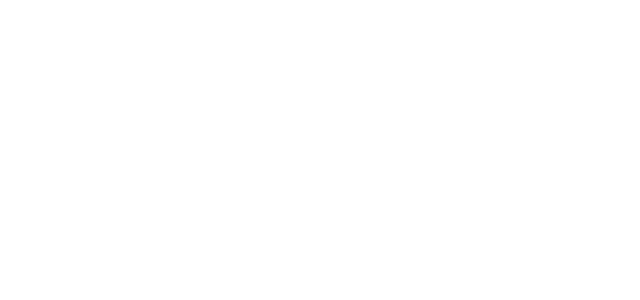
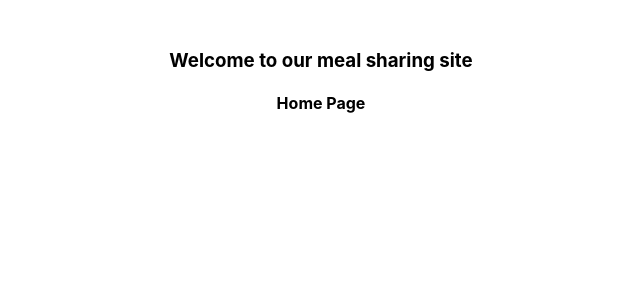
Before and after one commit to aej11a/meal-sharing-site, a React (Create React App) app in the folder client/: page / in a window 1280 px wide. Shown: the top 300 px of the page, without its empty margins (319-959 px from the left). Built offline with nearby package versions, Linux system fonts and the light colour scheme.

Commit message:
add homepage + homepagerouting on app.js

```diff
--- a/client/src/App.js
+++ b/client/src/App.js
@@ -20,6 +20,7 @@ import {
 } from 'react-router-dom'
 
 //Pages
+import HomePage from './pages'
 import MealDisplay from './pages/MealDisplay' ///< index.jsx will be automatically imported
 import MealCreation from './pages/MealCreation'
 
@@ -27,6 +28,7 @@ function App() {
     return (
         <div className="App">
             <Router>
+                <Route exact path="/" component={HomePage} />
                 <Route exact path="/MealDisplay" component={MealDisplay} />
                 <Route exact path="/MealCreation" component={MealCreation} />
             </Router>
--- /dev/null
+++ b/client/src/pages/index.jsx
@@ -0,0 +1,13 @@
+/*index.jsx*/
+import React from 'react'
+//Functional Component
+const HomePage = () => {
+    return (
+        <div>
+            <h3>Welcome to our meal sharing site</h3>
+            <h4>Home Page</h4>
+        </div>
+    )
+}
+
+export default HomePage
```
Also changed, not shown: 2 other files (tests, documents, lock files or other folders).
